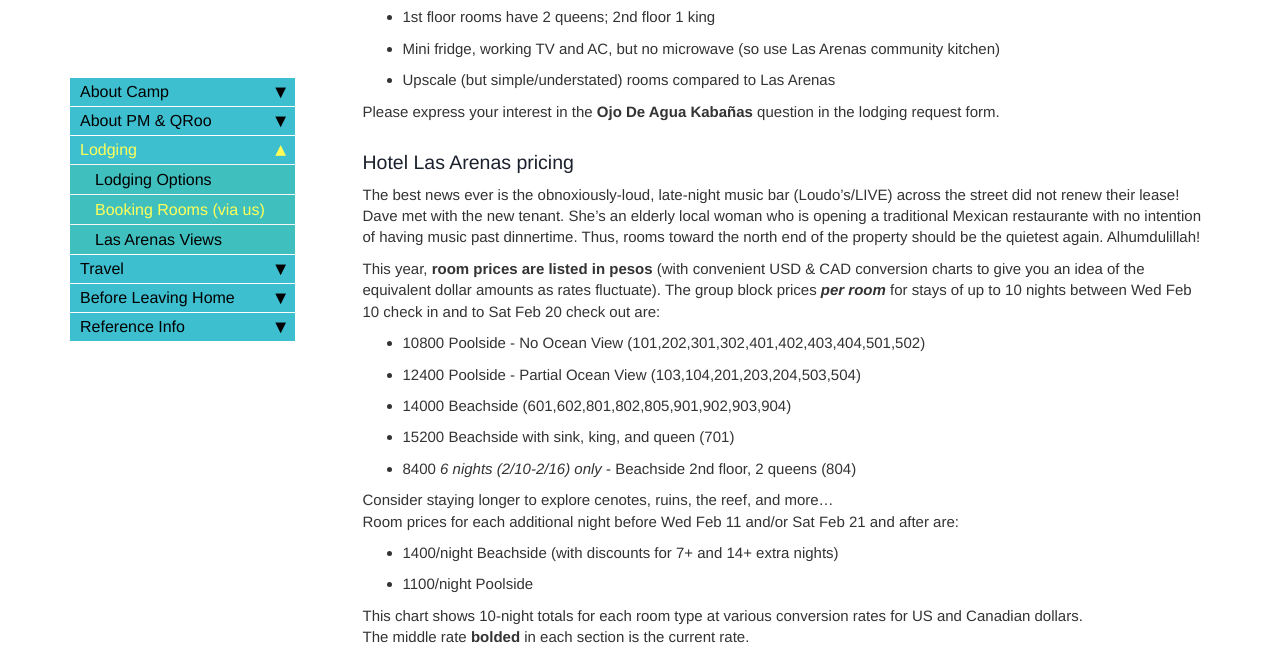
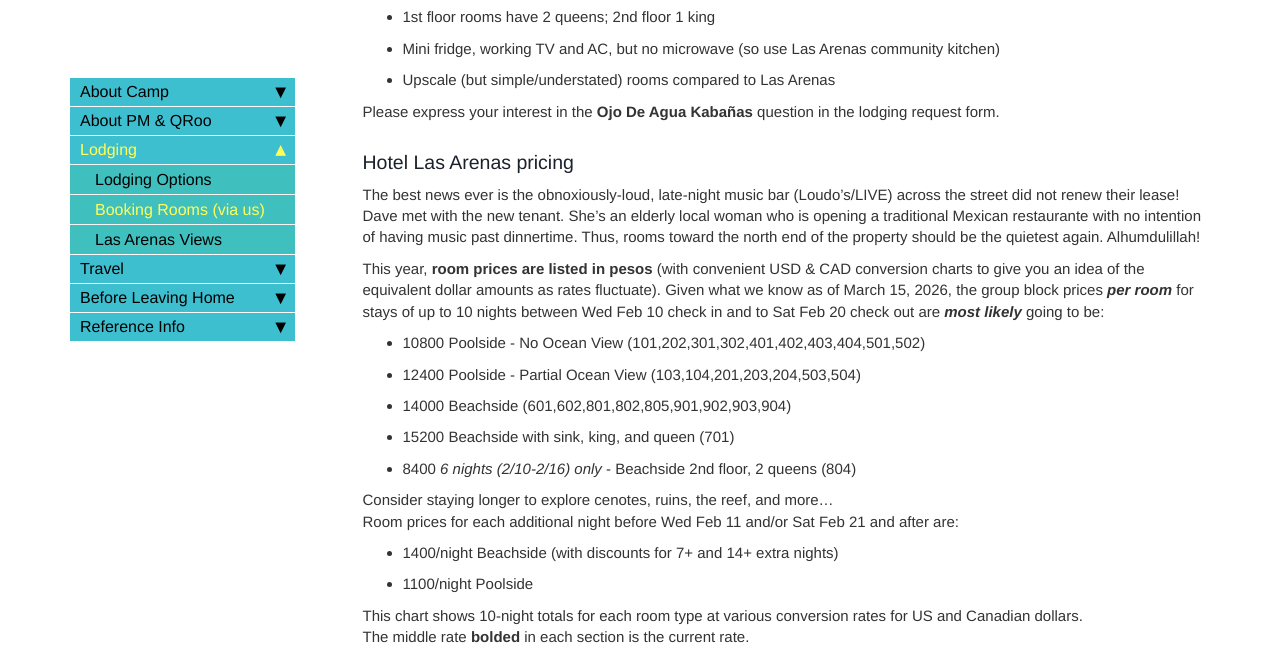
Before and after one commit to davewalker60/pmdup, a Jekyll site: the page built from pages/booking-rooms.md, in a window 1280 px wide and 900 px high, scrolled down 1139 px, cut to the strip 0-654 px from the top of the window. Built offline with Jekyll 4.4.1, drawn with Linux system fonts in a browser that asks for light colours; comment, search, counter and statistics services are not loaded.

Commit message:
CYA price statement

```diff
--- a/pages/booking-rooms.md
+++ b/pages/booking-rooms.md
@@ -50,7 +50,7 @@ Please express your interest in the **Ojo De Agua Kabañas** question in the lod
 
 The best news ever is the obnoxiously-loud, late-night music bar (Loudo's/LIVE) across the street did not renew their lease! Dave met with the new tenant. She's an elderly local woman who is opening a traditional Mexican restaurante with no intention of having music past dinnertime. Thus, rooms toward the north end of the property should be the quietest again. Alhumdulillah!
 
-This year, **room prices are listed in pesos** (with convenient USD & CAD conversion charts to give you an idea of the equivalent dollar amounts as rates fluctuate). The group block prices ***per room*** for stays of up to 10 nights between Wed Feb 10 check in and to Sat Feb 20 check out are:
+This year, **room prices are listed in pesos** (with convenient USD & CAD conversion charts to give you an idea of the equivalent dollar amounts as rates fluctuate). Given what we know as of March 15, 2026, the group block prices ***per room*** for stays of up to 10 nights between Wed Feb 10 check in and to Sat Feb 20 check out are ***most likely*** going to be:
 * 10800 Poolside - No Ocean View (101,202,301,302,401,402,403,404,501,502)
 * 12400 Poolside - Partial Ocean View (103,104,201,203,204,503,504)
 * 14000 Beachside (601,602,801,802,805,901,902,903,904)
```
